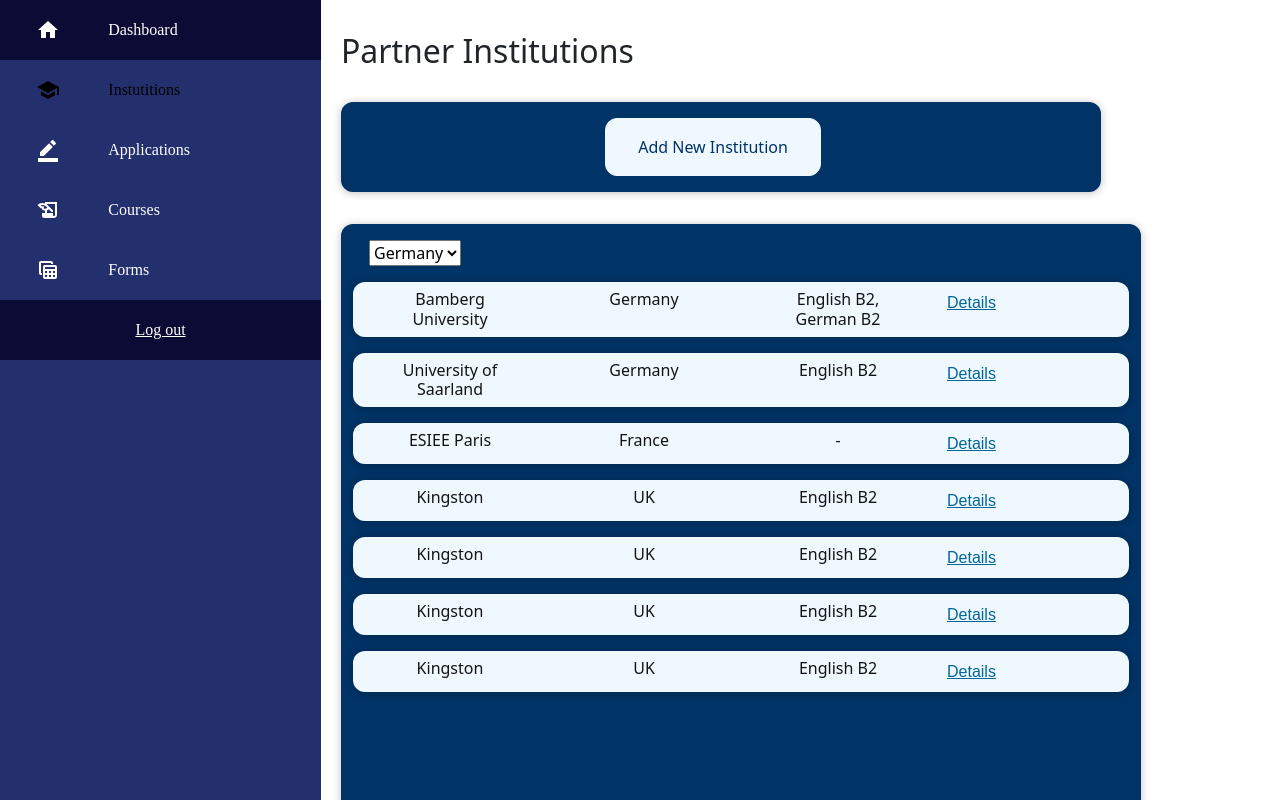
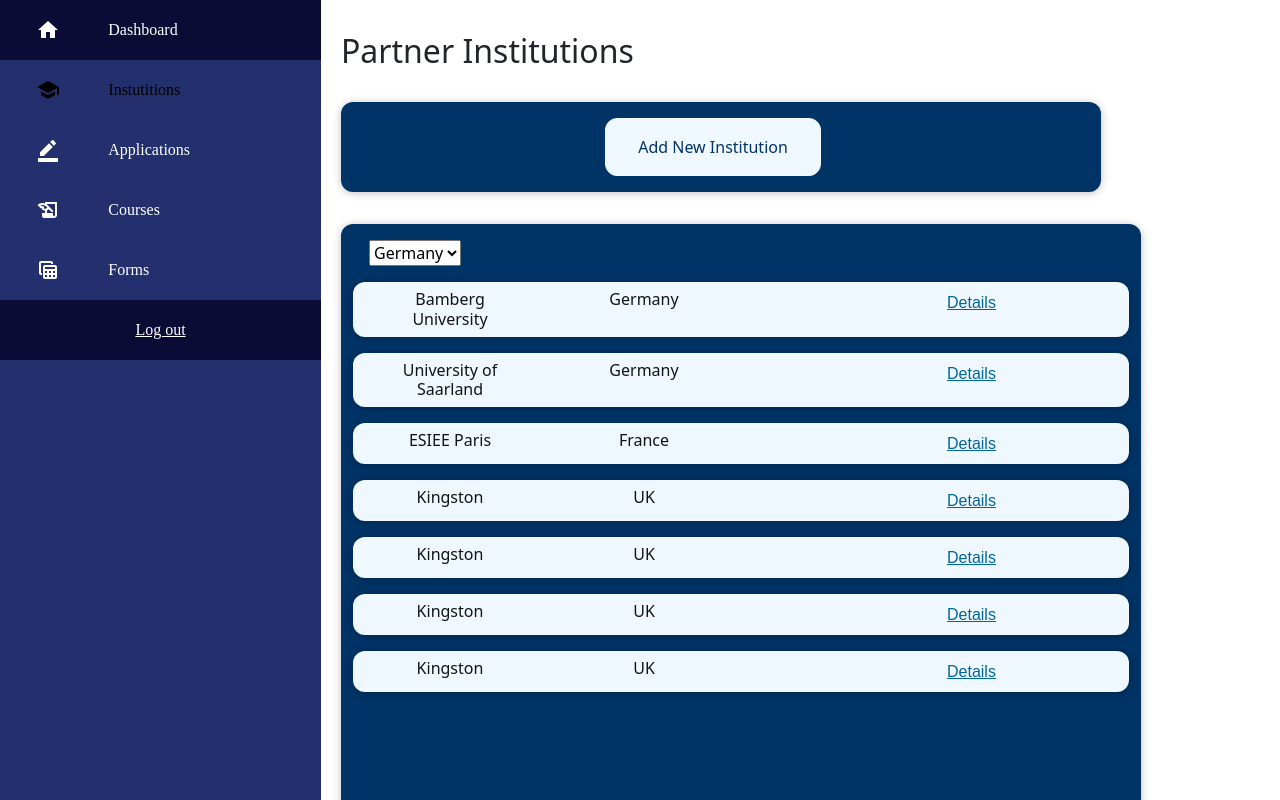
Before and after one commit to deniz-dilaverler/BilkentErasmus, a React (Create React App) app in the folder frontend/: page /instutitions in a window 1280 px wide. Shown: the top 800 px of the page. Built offline with nearby package versions, Linux system fonts and the light colour scheme; no server answers.

Commit message:
institutions

```diff
--- a/frontend/src/Institutions/InstitutionsPage.js
+++ b/frontend/src/Institutions/InstitutionsPage.js
@@ -1,6 +1,6 @@
 import Schools from "./institutions-components/institutions/Schools";
 import NewSchool from "./institutions-components/new-institution/NewSchool";
-import React, {useState} from "react";
+import React, {useState, useEffect} from "react";
 import './InstitutionsPage.css';
 
 const initialInstitutions = [
@@ -56,7 +56,16 @@ const initialInstitutions = [
 ];
 
 
+
+
 function InstitutionsMainPage() {
+
+  useEffect(() => {
+    fetch("http://localhost:8080/university/erasmus/all")
+      .then((response) => response.json())
+      .then((institutions) => setInstitutions(institutions));
+  }, []);
+
   const [institutions, setInstitutions] = useState(initialInstitutions);
   const addSchoolHandler = school => {
     setInstitutions(
--- a/frontend/src/Institutions/institutions-components/institutions/SchoolItem.js
+++ b/frontend/src/Institutions/institutions-components/institutions/SchoolItem.js
@@ -10,6 +10,7 @@ import Button from 'react-bootstrap/Button';
 function SchoolItem(props) {
 
   const [modalShow, setModalShow] = React.useState(false);
+
 
   return (
     <Container className="school-item">
--- a/frontend/src/Institutions/institutions-components/institutions/Schools.js
+++ b/frontend/src/Institutions/institutions-components/institutions/Schools.js
@@ -15,6 +15,8 @@ function Schools(props) {
         setFilteredSchool(filteredSchool);
     };
 
+
+
     const filteredSchools = props.institutions.filter(school => {
         return school.country === filteredSchool
     })
@@ -27,7 +29,7 @@ function Schools(props) {
                         key = {school.id}
                         name = {school.name}
                         country = {school.country}
-                        language = {school.language}
+                        language = {school.languageRequirement}
                         quota = {school.quota}
                     />
                 )}
```
